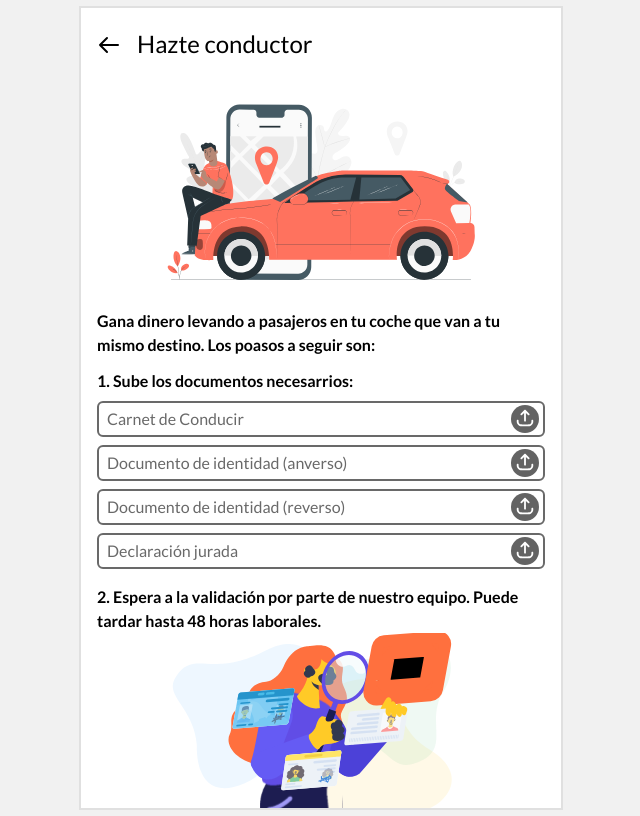
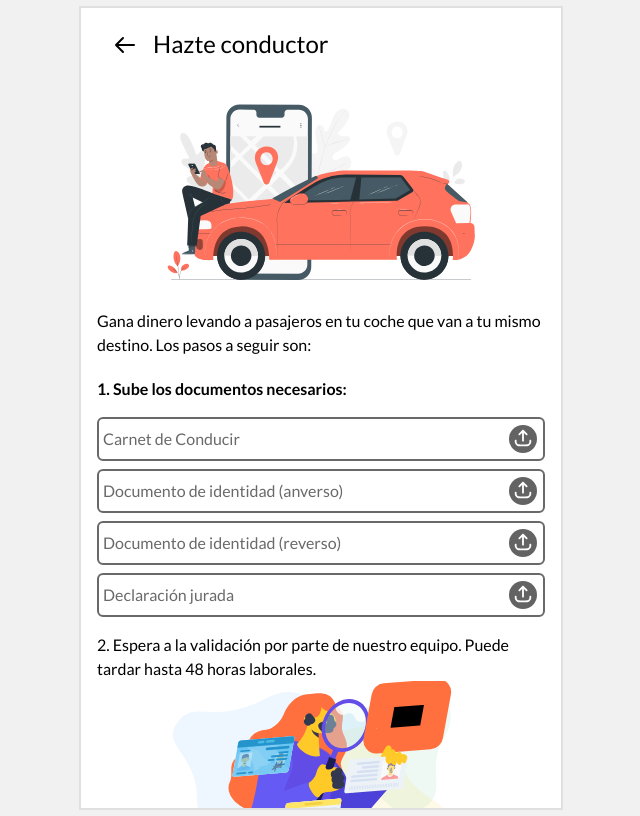
Before and after one commit to ISPP-Grupo5/BugaLink, a Next.js app in the folder bugalink-frontend/: page /users/1/driverCheck in a window 1280 px wide. Shown: the whole page, without its empty margins (319-959 px from the left). Built offline with nearby package versions, Linux system fonts and the light colour scheme.

Commit message:
style: make font lighter, improve file button UX

```diff
--- a/bugalink-frontend/components/buttons/File/index.tsx
+++ b/bugalink-frontend/components/buttons/File/index.tsx
@@ -7,41 +7,30 @@ type Params = {
 };
 
 export default function FileButton({ text }: Params) {
-  const [open, setOpen] = useState(false);
-  const [upload, setUpload] = useState(true);
-  const BgCheckClass = 'bg-green text-white';
-  const BgUnckeckClass = 'border-2 text-gray border-gray';
-
-  function handleClick() {
-    setOpen(!open);
-  }
-
-  function handleUpload() {
-    setUpload(!upload);
-  }
+  const [upload, setUpload] = useState(false);
 
   return (
     <div>
-      <button
+      <label
+        htmlFor={text}
         className={
-          'w-full rounded-md pl-2 text-left text-base ' +
-          (upload ? BgUnckeckClass : BgCheckClass)
+          'flex w-full flex-row justify-between rounded-md p-1 text-left text-base ' +
+          (upload ? 'bg-green text-white' : 'border-2 border-gray text-gray')
         }
-        onClick={handleClick}
       >
-        <span className='flex flex-row justify-between'>
-            <p className='my-auto'> {text} </p>
-            {upload ? <Upload className="mr-0.5"/> :  <GreenCheck className="stroke-green fill-green mr-0.5"/> }
-        </span>
-
-      </button>
-      {open && (
-        <input
-          className="block w-full text-sm border-b-2 border-x-2 border-black rounded-b-lg bg-light-gray text-gray file:bg-gray-select file:text-gray"
-          type="file"
-          onChange={handleUpload}
-        ></input>
-      )}
+        <p className="my-auto"> {text} </p>
+        {upload ? (
+          <GreenCheck className="fill-green stroke-green" />
+        ) : (
+          <Upload className="" />
+        )}
+      </label>
+      <input
+        className="hidden"
+        id={text}
+        type="file"
+        onChange={() => setUpload(true)}
+      />
     </div>
   );
 }
--- a/bugalink-frontend/pages/users/[id]/driverCheck/index.tsx
+++ b/bugalink-frontend/pages/users/[id]/driverCheck/index.tsx
@@ -6,16 +6,16 @@ import FileButton from '@/components/buttons/File';
 
 export default function DriverCCheck() {
   return (
-    <AnimatedLayout className="overflow-y-scroll bg-white">
+    <AnimatedLayout className="overflow-y-scroll bg-white px-4">
       <BackButtonText text="Hazte conductor" className="bg-white" />
       <CityDriver className="mx-auto" />
-      <p className="mr-4 ml-4 py-1 text-base font-bold">
+      <p className="py-1 text-base">
         Gana dinero levando a pasajeros en tu coche que van a tu mismo destino.
-        Los poasos a seguir son:
+        Los pasos a seguir son:
       </p>
-      <div className="mt-2 flex flex-col space-y-4">
-        <div className="mr-4 ml-4 text-base ">
-          <p className='font-bold mb-2'>1. Sube los documentos necesarrios: </p>
+      <div className="mt-4 flex flex-col space-y-4">
+        <div className="text-base">
+          <p className="mb-4 font-bold">1. Sube los documentos necesarios: </p>
           <span className="space-y-2 ">
             <FileButton text="Carnet de Conducir" />
             <FileButton text="Documento de identidad (anverso)" />
@@ -23,14 +23,14 @@ export default function DriverCCheck() {
             <FileButton text="Declaración jurada" />
           </span>
         </div>
-        <div className="mr-4 ml-4 text-base font-bold">
+        <div className="text-base">
           <p>
             2. Espera a la validación por parte de nuestro equipo. Puede tardar
             hasta 48 horas laborales.
           </p>
           <Check className="mx-auto" />
         </div>
-        <p className="mr-4 ml-4 text-base font-bold">
+        <p className="text-base font-bold">
           3. Una vez validad tu información podrás empezar a publicar viajes
           como conductor.
         </p>
```
